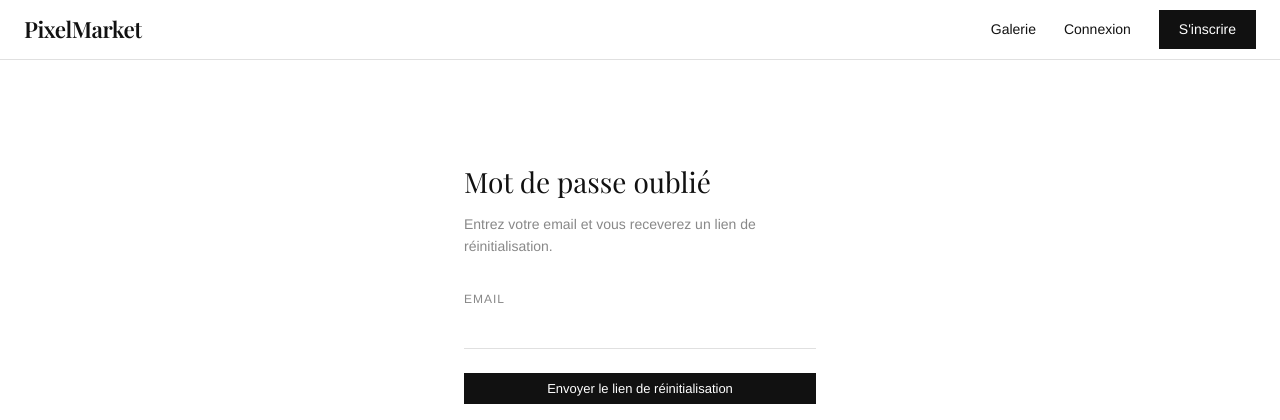
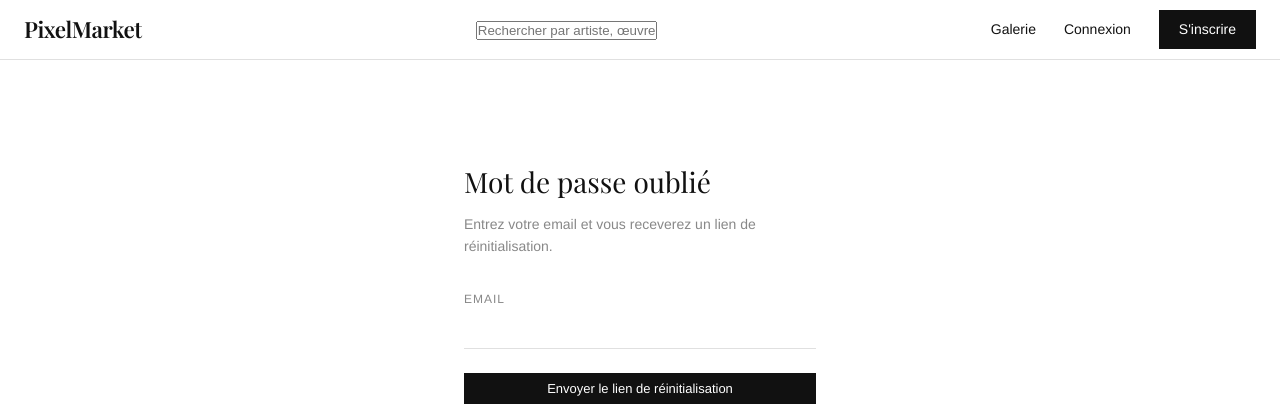
Before and after one commit to Mashiro3131/PixelMarket, a Flask app: page /forgot in a window 1280 px wide. Shown: the top 420 px of the page. Run offline with Flask 3, Linux system fonts and the light colour scheme.

Commit message:
feat: ajout de la barre de recherche

```diff
--- a/app/templates/base.html
+++ b/app/templates/base.html
@@ -21,20 +21,22 @@
     <nav class="navbar">
         <a href="{{ url_for('artworks.index') }}" class="navbar-brand">PixelMarket</a>
 
+        <!-- Search -->
+        <form method="GET" action="{{ url_for('artworks.search') }}" class="navbar-search">
+            <input type="text" name="q" placeholder="Rechercher par artiste, œuvre..." class="navbar-search-input">
+        </form>
+
+        <!-- Liens de la navbar à droite -->
         <div class="navbar-links">
             <a href="{{ url_for('artworks.index') }}">Galerie</a>
-
             {% if current_user.is_authenticated %}
                 <a href="{{ url_for('account.profile') }}">Mon compte</a>
-
                 {% if current_user.is_artist() %}
-                    <a href="{{ url_for('artist.dashboard') }}">Mes oeuvres</a>
+                    <a href="{{ url_for('artist.dashboard') }}">Mes œuvres</a>
                 {% endif %}
-
                 {% if current_user.is_admin() %}
                     <a href="{{ url_for('admin.users') }}">Admin</a>
                 {% endif %}
-
                 <a href="{{ url_for('auth.logout') }}">Déconnexion</a>
             {% else %}
                 <a href="{{ url_for('auth.login') }}">Connexion</a>
```
